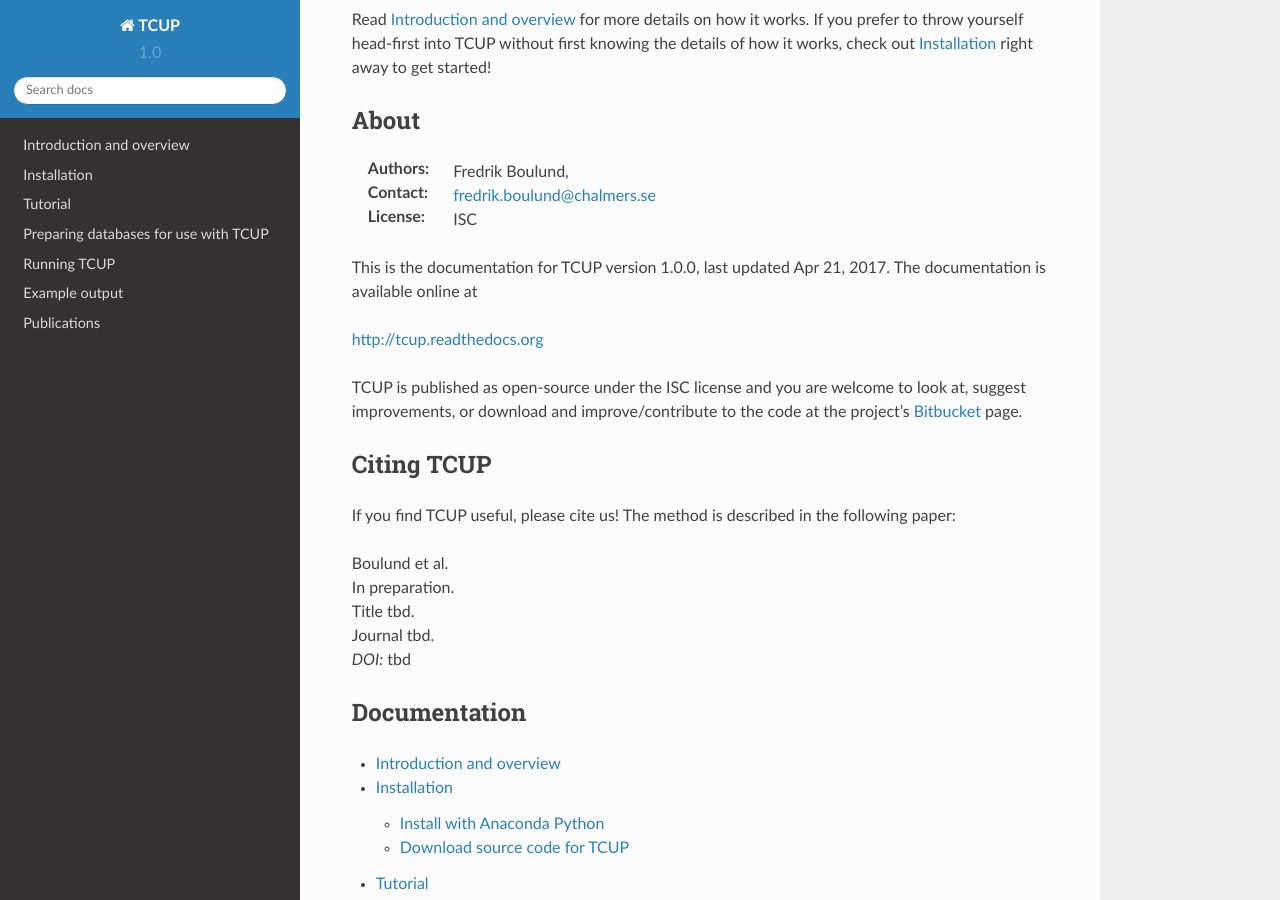
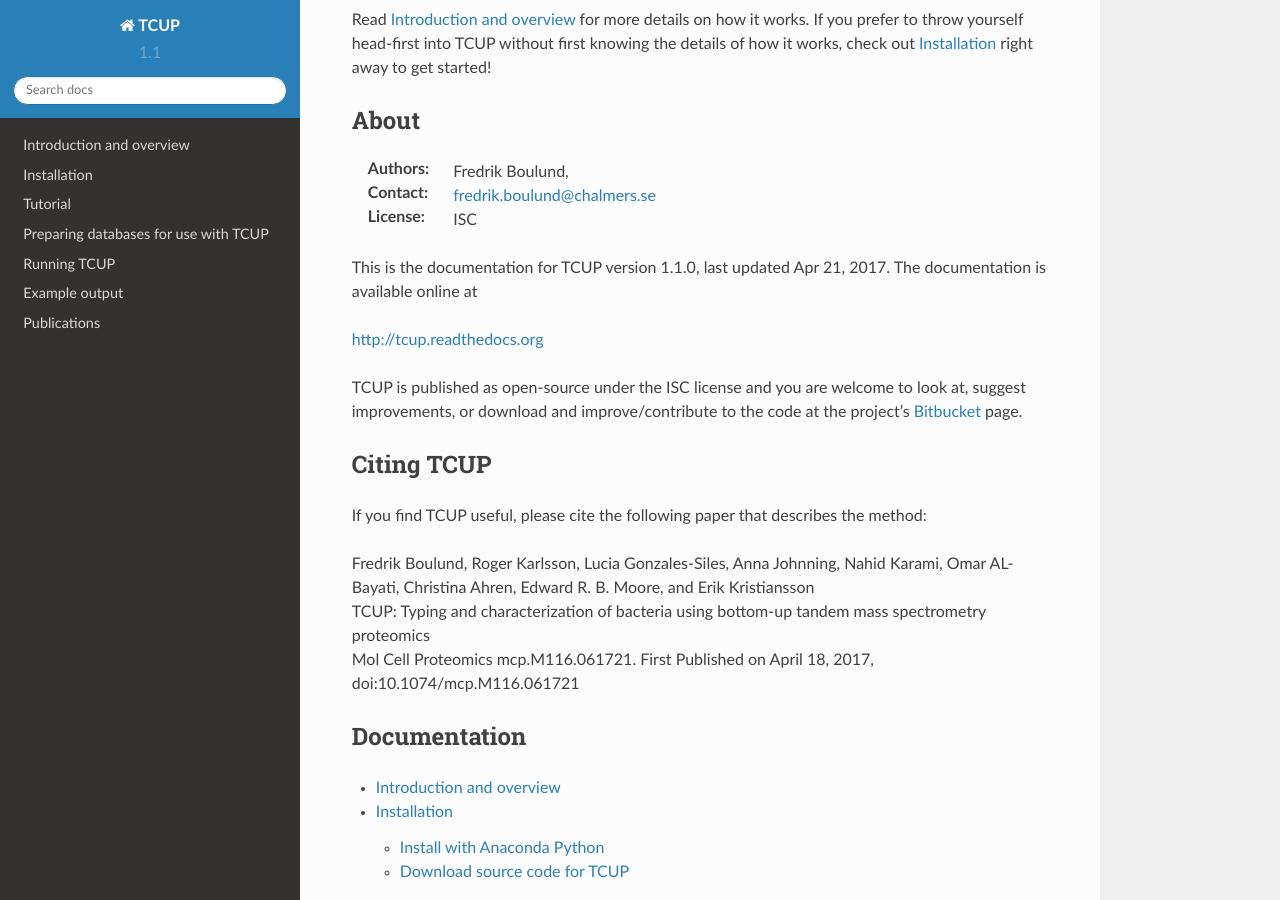
Before and after one commit to boulund/tcup, a Sphinx documentation site: the page built from docs/source/index.rst, in a window 1280 px wide and 900 px high, scrolled down 739 px. Built offline with Sphinx 7.4.7 and the Read the Docs theme 2.0.0, drawn with Linux system fonts in a browser that asks for light colours; some of the changed text lies outside the part shown.

Commit message:
Updated version to 1.1.0. Updated parts of documentation (still some work left e.g. for new features in taxref_db.py). Updated README Updated CHANGELOG

```diff
--- a/docs/source/conf.py
+++ b/docs/source/conf.py
@@ -58,9 +58,9 @@
 # built documents.
 #
 # The short X.Y version.
-version = '1.0'
+version = '1.1'
 # The full version, including alpha/beta/rc tags.
-release = '1.0.0'
+release = '1.1.0'
 
 # reStructuredText prolog contains a string of reStructuredText that will be
 # included at the beginning of every source file that is read.
--- a/docs/source/index.rst
+++ b/docs/source/index.rst
@@ -40,14 +40,12 @@
 
 Citing |name|
 *************
-If you find |name| useful, please cite us!
-The method is described in the following paper:
+If you find |name| useful, please cite the following paper that describes the
+method:
 
-| Boulund et al.
-| In preparation.
-| Title tbd.
-| Journal tbd.
-| *DOI:* tbd
+| Fredrik Boulund, Roger Karlsson, Lucia Gonzales-Siles, Anna Johnning, Nahid Karami, Omar AL-Bayati, Christina Ahren, Edward R. B. Moore, and Erik Kristiansson
+| TCUP: Typing and characterization of bacteria using bottom-up tandem mass spectrometry proteomics
+| Mol Cell Proteomics mcp.M116.061721. First Published on April 18, 2017, doi:10.1074/mcp.M116.061721
 
 
 Documentation
--- a/docs/source/output.rst
+++ b/docs/source/output.rst
@@ -113,8 +113,8 @@
 
 Discriminative peptides
 -----------------------
-The names of all discriminative peptides along with the rank at which they were
-discriminative can be output to a text file using the
+The names and sequences of all discriminative peptides along with the rank at
+which they were discriminative can be output to a text file using the
 ``--write-discriminative-peptides`` command line option.
 
 Antibiotic resistance
```
Also changed, not shown: CHANGELOG.rst (+22 -2 lines), README.rst (+9 -0 lines).
